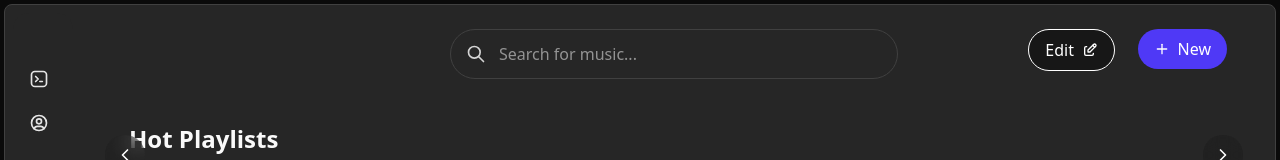
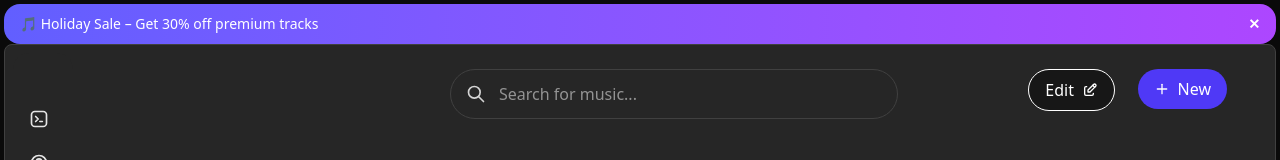
Before and after one commit to amirekhi/mudit, a Next.js app: page / in a window 1280 px wide. Shown: the top 160 px of the page. Built offline with nearby package versions, Linux system fonts and the light colour scheme; no server answers; the database is empty.

Commit message:
notification bar has been added

```diff
--- a/app/layout.tsx
+++ b/app/layout.tsx
@@ -5,6 +5,7 @@ import { SidebarDemo } from "@/components/aceternity/SideBarDemo";
 import MusicPlayer from "@/components/music-player/MusicPlayer";
 import QueryProvider from "@/lib/TanStackQuery/QueryProvider";
 import PlaylistWindow from "@/components/PlayList/PlaylistWindow";
+import { TopBanner } from "@/components/notification/TopBanner";
 
 const geistSans = Geist({
   variable: "--font-geist-sans",
@@ -32,7 +33,9 @@ export default function RootLayout({
         className={`${geistSans.variable} ${geistMono.variable} flex flex-col justify-center items-center antialiased h-screen  w-full dark   p-1`}
       >
           <QueryProvider>
-            <div className="flex flex-1 w-full overflow-hidden rounded-md border border-neutral-200 bg-neutral-400 dark:border-neutral-700 dark:bg-neutral-800">
+            <TopBanner/>
+            <div className="flex flex-1 w-full overflow-hidden rounded-md border border-neutral-200 bg-neutral-400 dark:border-neutral-700 relative z-50 dark:bg-neutral-800">
+
               <div className="flex flex-1 overflow-hidden">
                 <SidebarDemo>
                   {children}
--- /dev/null
+++ b/components/notification/TopBanner.tsx
@@ -0,0 +1,65 @@
+"use client";
+
+import { useState, useEffect } from "react";
+import { AnimatePresence, motion } from "framer-motion";
+import { useBanners } from "@/hooks/useBanners";
+import { useBannerStore, Banner } from "@/store/useTopBannerStore";
+
+export function TopBanner() {
+  const banners = useBanners(); // derived banners
+  const dismiss = useBannerStore((s) => s.dismiss);
+
+  const [current, setCurrent] = useState<Banner | null>(null);
+  const [isClosing, setIsClosing] = useState(false);
+
+  // Pick first banner if none displayed and not closing
+  useEffect(() => {
+    if (!current && !isClosing && banners.length > 0) {
+      setCurrent(banners[0]);
+    }
+  }, [banners, current, isClosing]);
+
+  if (!current) return null;
+
+  return (
+    <AnimatePresence
+      onExitComplete={() => {
+        if (current) {
+          dismiss(current.id); // persist dismissal
+        }
+        setCurrent(null);
+        setIsClosing(false);
+      }}
+    >
+      {!isClosing && (
+        <motion.div
+          key={current.id}
+          initial={{ y: -40, opacity: 0 }}
+          animate={{ y: 0, opacity: 1 }}
+          exit={{ y: -40, opacity: 0 }}
+          transition={{ duration: 0.25 }}
+          className="w-full h-[40px] bg-gradient-to-r from-indigo-500 to-purple-500
+                     text-white text-sm px-4 rounded-2xl
+                     flex items-center justify-between"
+        >
+          {current.type === "sale" && (
+            <span>🎵 Holiday Sale – Get 30% off premium tracks</span>
+          )}
+          {current.type === "welcome" && (
+            <span>Welcome! Sign up to save playlists and upload tracks.</span>
+          )}
+          {current.type === "announcement" && (
+            <span>📢 New feature available! Check it out.</span>
+          )}
+
+          <button
+            onClick={() => setIsClosing(true)}
+            className="ml-4 text-white font-bold"
+          >
+            ✕
+          </button>
+        </motion.div>
+      )}
+    </AnimatePresence>
+  );
+}
--- /dev/null
+++ b/hooks/useBanners.ts
@@ -0,0 +1,35 @@
+// hooks/useBanners.ts
+
+import { useCurrentUser } from "@/lib/TanStackQuery/authQueries/hooks/useCurrentUser";
+import { Banner, useBannerStore } from "@/store/useTopBannerStore";
+
+export function useBanners() {
+  const { data: user, isLoading } = useCurrentUser();
+  const dismissedIds = useBannerStore((s) => s.dismissedIds);
+
+  if (isLoading) return [];
+
+  const banners: Banner[] = [];
+
+  // Sale banner
+  banners.push({
+    id: "holiday-sale-2025",
+    type: "sale",
+    priority: 1,
+    persistent: true,
+  });
+
+  // New user banner
+  if (!user) {
+    banners.push({
+      id: "welcome-guest",
+      type: "welcome",
+      priority: 2,
+      persistent: true,
+    });
+  }
+
+  return banners
+    .filter((b) => !dismissedIds.includes(b.id))
+    .sort((a, b) => a.priority - b.priority);
+}
--- /dev/null
+++ b/hooks/useTopBanner.ts
@@ -0,0 +1,25 @@
+
+import { useCurrentUser } from "@/lib/TanStackQuery/authQueries/hooks/useCurrentUser";
+import { useTopBannerStore } from "@/store/useTopBannerStore";
+
+export function useTopBanner() {
+  const { data: user, isLoading } = useCurrentUser();
+  const dismissed = useTopBannerStore((s) => s.dismissed);
+
+  if (isLoading || dismissed) {
+    return { type: null };
+  }
+
+  // Example: hardcoded sale for now
+  const hasActiveSale = true;
+
+  if (hasActiveSale) {
+    return { type: "sale" as const };
+  }
+
+  if (!user) {
+    return { type: "welcome" as const };
+  }
+
+  return { type: null };
+}
--- /dev/null
+++ b/store/useTopBannerStore.ts
@@ -0,0 +1,32 @@
+// store/useTopBannerStore.ts
+// store/useBannerStore.ts
+import { create } from "zustand";
+import { persist } from "zustand/middleware";
+
+interface BannerState {
+  dismissedIds: string[];
+  dismiss: (id: string) => void;
+}
+
+export const useBannerStore = create<BannerState>()(
+  persist(
+    (set) => ({
+      dismissedIds: [],
+      dismiss: (id) =>
+        set((s) => ({
+          dismissedIds: [...new Set([...s.dismissedIds, id])],
+        })),
+    }),
+    { name: "dismissed-banners" }
+  )
+);
+
+
+export type BannerType = "sale" | "welcome" | "announcement";
+
+export interface Banner {
+  id: string;
+  type: BannerType;
+  priority: number;
+  persistent: boolean; // save dismissal or not
+}
```
